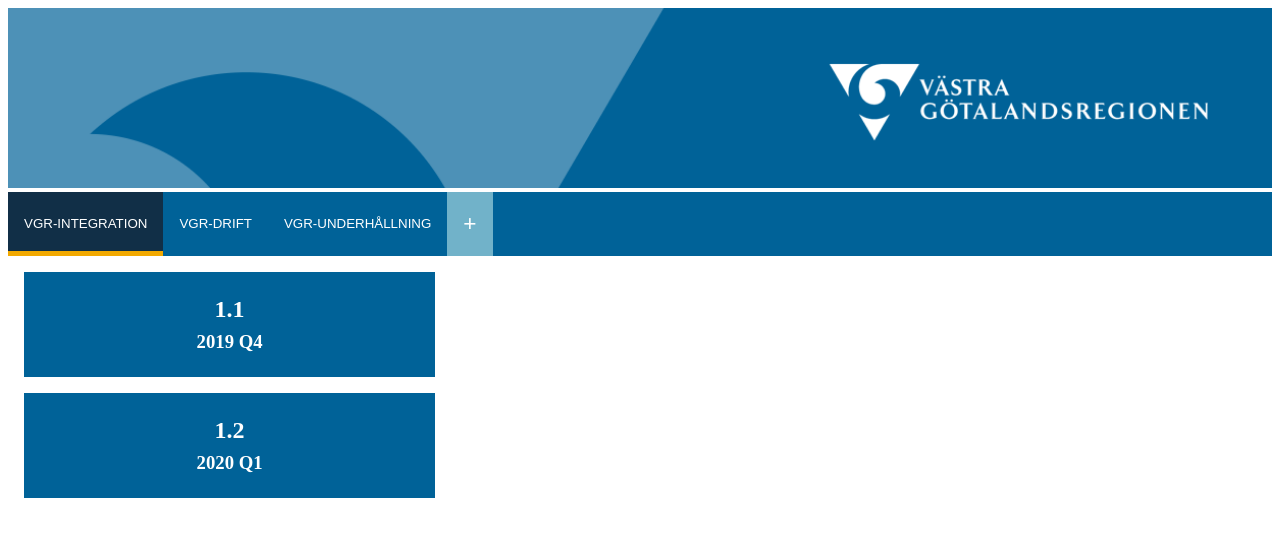
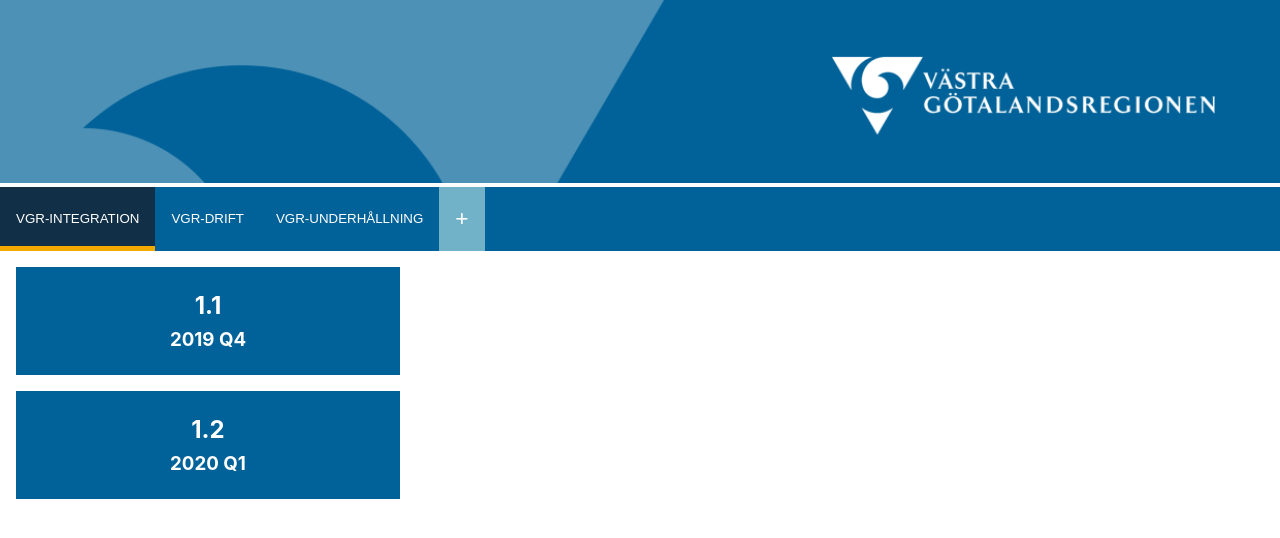
Before and after one commit to VincentLideboKjellman/roadmap, a Next.js app: page /roadmap in a window 1280 px wide. Shown: the top 538 px of the page. Built offline with nearby package versions, Linux system fonts and the light colour scheme.

Commit message:
style: add temporary global style
look into other ways of doing it later

```diff
--- a/pages/roadmap.js
+++ b/pages/roadmap.js
@@ -1,16 +1,18 @@
 import React from 'react';
-// import styled from 'styled-components';
+//import styled from 'styled-components';
 import Container from '../components/Container';
 import Header from '../components/Header';
 import Head from 'next/head';
 import ReleaseCard from '../components/ReleaseCard';
 import Category from '../components/Category';
 import Entry from '../components/Entry';
+import GlobalStyle from '../styles/GlobalStyle';
 
 const Roadmap = () => {
 
     return(
-     <Container>
+        <>
+        <Container>
                 <Head>
                     <title>Roadmap</title>
                     <link rel='icon' href='/favicon.ico' />
@@ -37,7 +39,31 @@
                 </ReleaseCard>
 
                 <ReleaseCard version="1.2" release="2020 Q1" />
-            </Container>
+        </Container>
+        <style jsx global>{`
+            * {
+                box-sizing: border-box;
+            }
+
+            html,
+            body,
+            #__next {
+                height: 100%;
+                width: 100%;
+            }
+            body {
+                margin: 0;
+                padding: 0;
+                font-family: -apple-system, BlinkMacSystemFont, "Segoe UI", "Roboto",
+                "Oxygen", "Ubuntu", "Cantarell", "Fira Sans", "Droid Sans",
+                "Helvetica Neue", sans-serif;
+                -webkit-font-smoothing: antialiased;
+                -moz-osx-font-smoothing: grayscale;
+            }
+            `
+        }</style>
+    </>
+
     );
 };
 
--- a/styles/GlobalStyle.js
+++ b/styles/GlobalStyle.js
@@ -2,20 +2,48 @@
 import { modernNormalize } from 'styled-modern-normalize';
 
 const GlobalStyle = createGlobalStyle`
-    ${modernNormalizde}
-    :root{
+    ${modernNormalize}
+    // :root{
 
-        /* Style Variables */
-        --bg-color: #E0E0E0;
+    //     /* Style Variables */
+    //     --bg-color: #E0E0E0;
 
-    }
+    // }
 
-    body{
-        background-color: var(--bg-color);
-        display: block;
+    * {
+        box-sizing: border-box;
+      }
+
+      html,
+      body,
+      #__next {
+        height: 100%;
+        width: 100%;
+      }
+
+      body {
         margin: 0;
         padding: 0;
-    }
+        font-family: -apple-system, BlinkMacSystemFont, "Segoe UI", "Roboto",
+          "Oxygen", "Ubuntu", "Cantarell", "Fira Sans", "Droid Sans",
+          "Helvetica Neue", sans-serif;
+        -webkit-font-smoothing: antialiased;
+        -moz-osx-font-smoothing: grayscale;
+      }
+
+      .Layout {
+        display: flex;
+        flex-direction: column;
+        height: 100%;
+        width: 100%;
+      }
+
+      .Content {
+        flex: 1;
+        display: flex;
+        flex-direction: column;
+        font-family: Arial;
+      }
 `;
 
 export default GlobalStyle;
```
